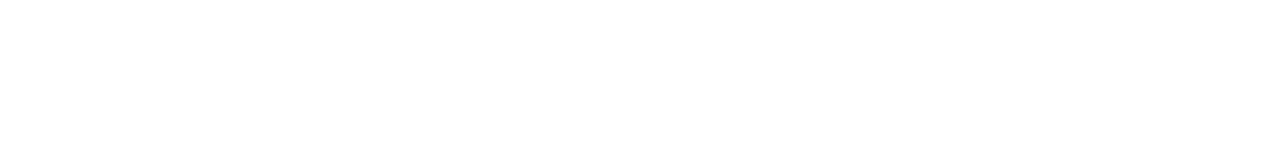
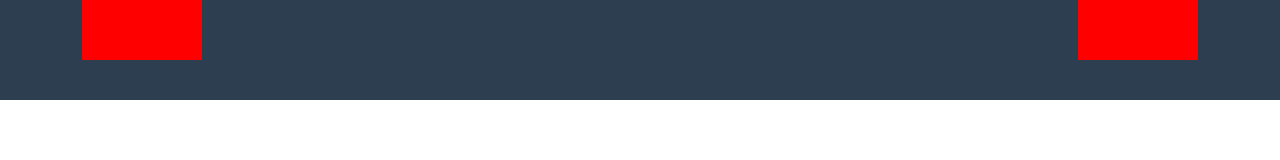
Before and after one commit to PasqualeAragosa/html-css-bootstrap-freelancer, a plain HTML site: page index.html in a window 1280 px wide. Drawn offline with nearby package versions, Linux system fonts and the light colour scheme.

Commit message:
add debug

```diff
--- a/assets/css/style.css
+++ b/assets/css/style.css
@@ -0,0 +1,23 @@
+/* #region Common */
+:root {
+    --bs-primary: #1ABC9C;
+    --bs-secondary: #2C3E50;
+    --bs-accenture: #333333;
+    --bs-secondary-light: #3A546D;
+    --bs-light: #FFFFFF;
+}
+/* #endregion Common */
+
+/* #region Debug */
+.debug .container-fluid {
+    background-color: var(--bs-secondary);
+    height: 100px;
+}
+
+.debug .logo,
+.debug .menu {
+    background-color: red;
+    height: 60px;
+    width: 120px;
+}
+/* #region Debug */
--- a/index.html
+++ b/index.html
@@ -8,9 +8,16 @@
     <link href="https://cdn.jsdelivr.net/npm/bootstrap@5.2.1/dist/css/bootstrap.min.css" rel="stylesheet" integrity="sha384-iYQeCzEYFbKjA/T2uDLTpkwGzCiq6soy8tYaI1GyVh/UjpbCx/TYkiZhlZB6+fzT" crossorigin="anonymous">
     <link rel="stylesheet" href="./assets/css/style.css">
 </head>
-<body>
+<body class="debug">
     <header id="site_header">
-        <div class="container d-flex justify-content-between">
+        <div class="container-fluid">
+            <div class="container d-flex justify-content-between align-items-center">
+                <div class="logo my-auto"></div>
+                <!-- /.logo -->
+                <div class="menu my-auto"></div>
+                <!-- /.menu -->
+            </div>
+            <!-- /.container -->
         </div>
         <!-- /.container -->
     </header>
```
